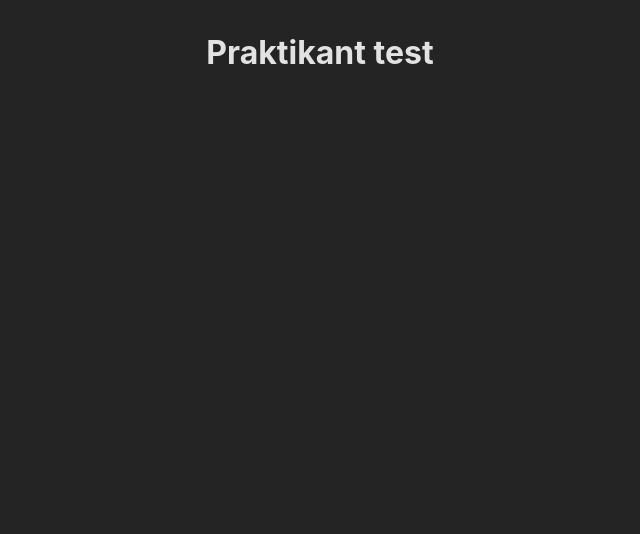
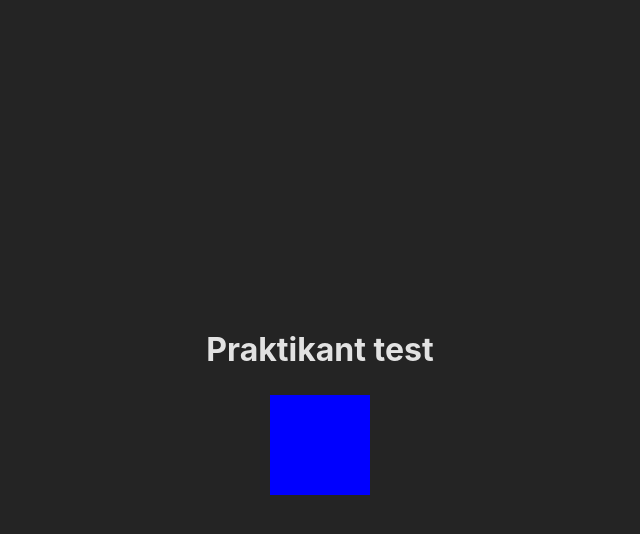
Before and after one commit to hannaforssell/praktikant_test, a React (Vite) app: page / in a window 1280 px wide. Shown: the top 534 px of the page, without its empty margins (320-960 px from the left). Built offline with nearby package versions, Linux system fonts and the light colour scheme.

Commit message:
First test

```diff
--- a/src/App.css
+++ b/src/App.css
@@ -2,4 +2,11 @@
   display: flex;
   align-items: center;
   justify-content: center;
+  height: 100vh;
 }
+
+.main-container {
+    display: flex;
+    justify-content: center;
+    align-items: center;
+}
--- a/src/App.tsx
+++ b/src/App.tsx
@@ -1,9 +1,15 @@
 import './App.css'
+import { Box } from './components/box'
+import { useState } from 'react'
 
-function App() {
+export const App = () => {
+  const [colorOne, setColorOne] = useState("blue");
   return (
     <>
       <h1>Praktikant test</h1>
+      <div className='main-container'>
+        <Box onClick={() => setColorOne("red")} color={colorOne} />
+      </div>
     </>
   )
 }
--- /dev/null
+++ b/src/components/box.css
@@ -0,0 +1,5 @@
+.box {
+    width: 100px;
+    height: 100px;
+    cursor: pointer;
+}
--- /dev/null
+++ b/src/components/box.tsx
@@ -0,0 +1,11 @@
+import React from "react";
+import "./box.css"
+
+interface IBoxProps {
+    color: string;
+    onClick?: () => void;
+}
+
+export const Box = ({ color, onClick }: IBoxProps) => {
+    return <div onClick={onClick} className="box" style={{ backgroundColor: color }}></div>
+}
```
